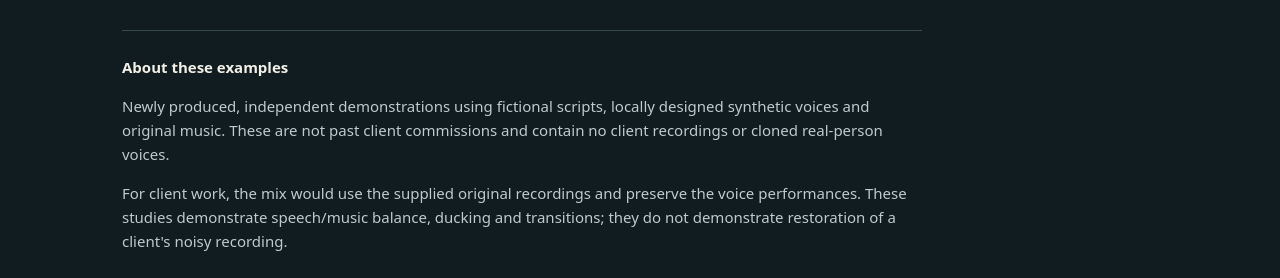
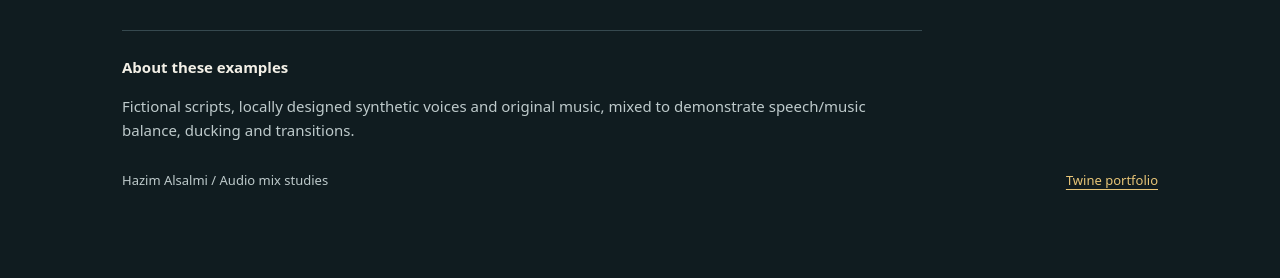
Before and after one commit to ikoomm/services, a plain HTML site: page docs/audio-mix-studies/index.html in a window 1280 px wide. Shown: the part 892-1170 px from the top of the page. After the commit the page ends 1131 px from the top, so only its background shows below. Drawn offline with Linux system fonts and the light colour scheme.

Commit message:
Keep audio example description concise

```diff
--- a/docs/audio-mix-studies/index.html
+++ b/docs/audio-mix-studies/index.html
@@ -27,7 +27,7 @@
 <details><summary>Read transcript</summary><p>“Before the first boat leaves, the harbor is already awake. Footsteps cross the pier. Then an engine fades, and the water takes over.”</p></details></div>
 </article>
 </section>
-<aside class="note"><p><strong>About these examples</strong></p><p>Newly produced, independent demonstrations using fictional scripts, locally designed synthetic voices and original music. These are not past client commissions and contain no client recordings or cloned real-person voices.</p><p>For client work, the mix would use the supplied original recordings and preserve the voice performances. These studies demonstrate speech/music balance, ducking and transitions; they do not demonstrate restoration of a client's noisy recording.</p></aside>
+<aside class="note"><p><strong>About these examples</strong></p><p>Fictional scripts, locally designed synthetic voices and original music, mixed to demonstrate speech/music balance, ducking and transitions.</p></aside>
 <footer><span>Hazim Alsalmi / Audio mix studies</span><a href="https://www.twine.net/ikoomm">Twine portfolio</a></footer>
 </main></body>
 </html>
```
